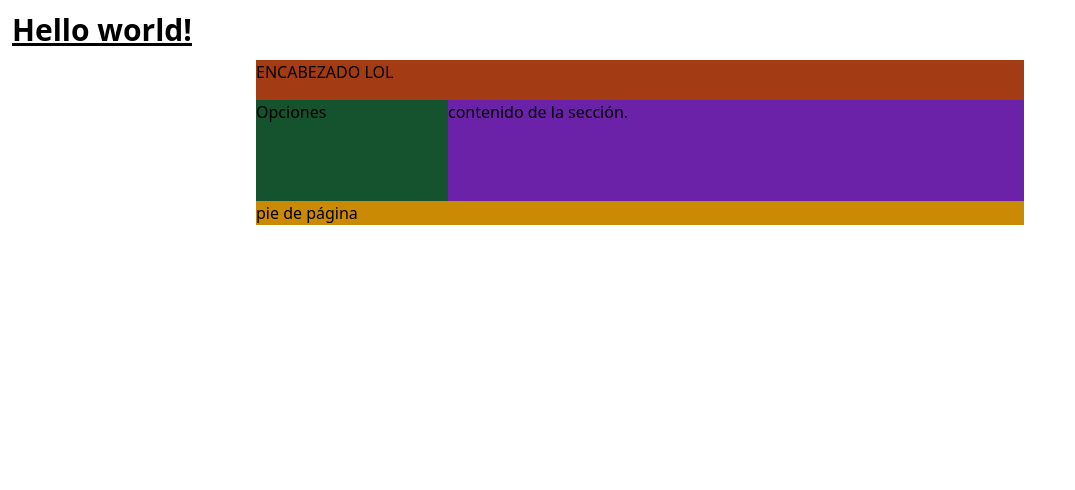
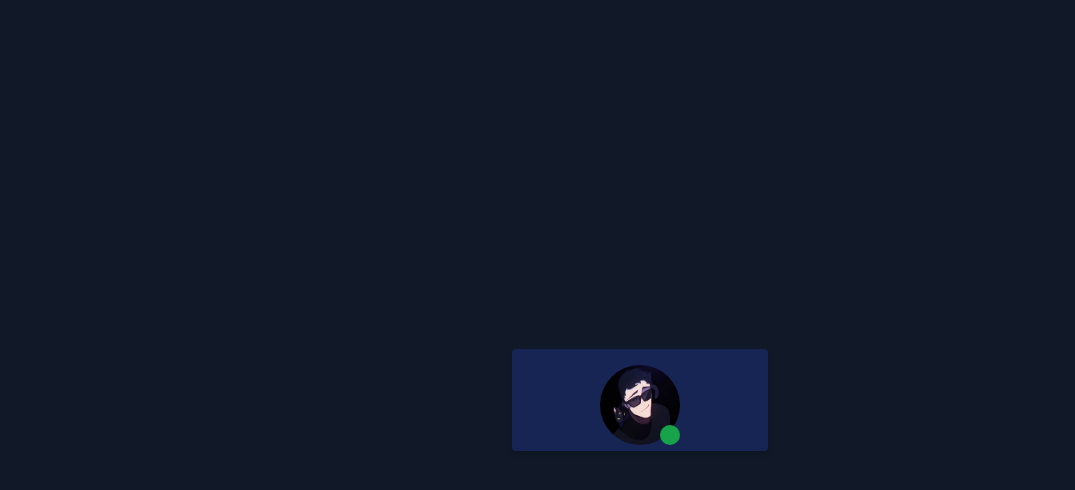
Before and after one commit to ScarsByCrows/TailwindCssPractice, a plain HTML site: page src/index.html in a window 1280 px wide. Shown: the whole page, without its empty margins (0-1075 px from the left). Drawn offline with nearby package versions, Linux system fonts and the light colour scheme; files that its build step writes are made by us from their sources.

Commit message:
Carta Perfil (TERMINAR)

```diff
--- a/src/index.html
+++ b/src/index.html
@@ -5,28 +5,19 @@
     <meta charset="UTF-8">
     <meta name="viewport" content="width=device-width, initial-scale=1.0">
     <link href="/dist/output.css" rel="stylesheet">
-    <title>Modelo Cajas Flex</title>
+    <title>Profile Card</title>
 </head>
 
-<body>
-    <h1 class="m-3 bg3 text-3xl font-bold underline">
-        Hello world!
-    </h1>
-    <div class="grid grid-cols-4 bg-cyan-950 mx-auto max-w-3xl container">
-        <header class="col-span-4 h-10 bg-[#a33b15]">
-            ENCABEZADO LOL
-        </header>
-        <nav class="h-[101px] bg-green-900">
-            Opciones
-        </nav>
-        <article class=" col-span-3 bg-purple-800">
-            contenido de la sección.
-        </article>
-        <footer class="col-span-4
-         bg-yellow-600">
-            pie de página
-        </footer>
+<body class="flex h-screen items-center justify-center bg-gray-900">
+    <div class="rounded pt-4 text-center shadow-md w-64 bg-blue-950">
+        <div class="relative inline-block">
+            <img class="rounded-full w-20 h-20" src="../oc4.png" alt="">
+            <div class="bottom-0 right-0 absolute bg-green-600 rounded-full w-5 h-5">
+
+            </div>
+        </div>
     </div>
+
 </body>
 
 </html>
```
Also changed, not shown: oc4.png (added).
